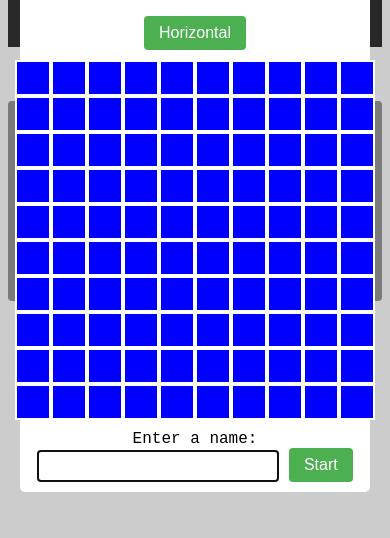
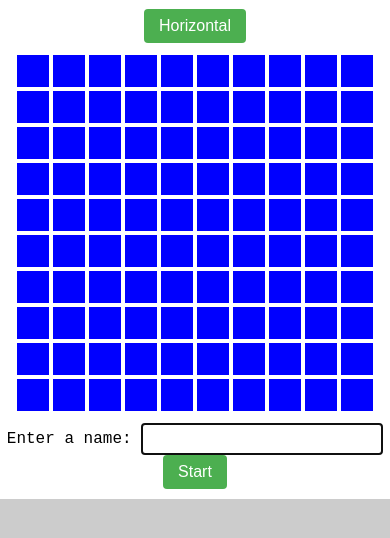
Before and after one commit to beejathon/battleship, a website built with webpack: page src/index.html in a window 390 px wide. Shown: the part 206-744 px from the top of the page. Built offline with nearby package versions, Linux system fonts and the light colour scheme.

Commit message:
tweaked mobile display

```diff
--- a/src/index.js
+++ b/src/index.js
@@ -91,11 +91,11 @@ const nextTurn = () => {
 
 const checkWin = () => {
   if (user.board.isFleetSunk()) {
-    battleLog.unshift(`${computer.name} wins! Feed ${user.name} to the sharks.`)
+    battleLog.unshift(`${computer.name} wins! ${user.name} sleeps with the fishies!`)
     return true;
   }
   if (computer.board.isFleetSunk()) {
-    battleLog.unshift(`${user.name} wins! Feed ${computer.name} to the sharks.`)
+    battleLog.unshift(`${user.name} wins! ${computer.name} sleeps with the fishies!`)
     return true;
   }
   return false;
--- a/src/styles.css
+++ b/src/styles.css
@@ -20,8 +20,9 @@ header {
 
 .main-content {
   display: flex;
-  flex-direction: row;
-  justify-content: space-around;
+  flex-flow: row wrap;
+  justify-content: space-evenly;
+  align-items: flex-start;
   padding: 4px;
   flex: 1 1 auto;
 }
@@ -30,7 +31,6 @@ header {
   display: flex;
   flex-direction: column;
   margin: auto;
-  width: 50vw;
   justify-content: center;
   align-items: center;
   text-align: center;
@@ -171,8 +171,7 @@ li {
   align-items: center;
   justify-content: center;
   background-color: #fff;
-  width: 800px;
-  max-width: 100%;
+  width: 600px;
   padding: 10px;
   border-radius: 5px;
   text-align: center;
```
Also changed, not shown: dist/main.js.
